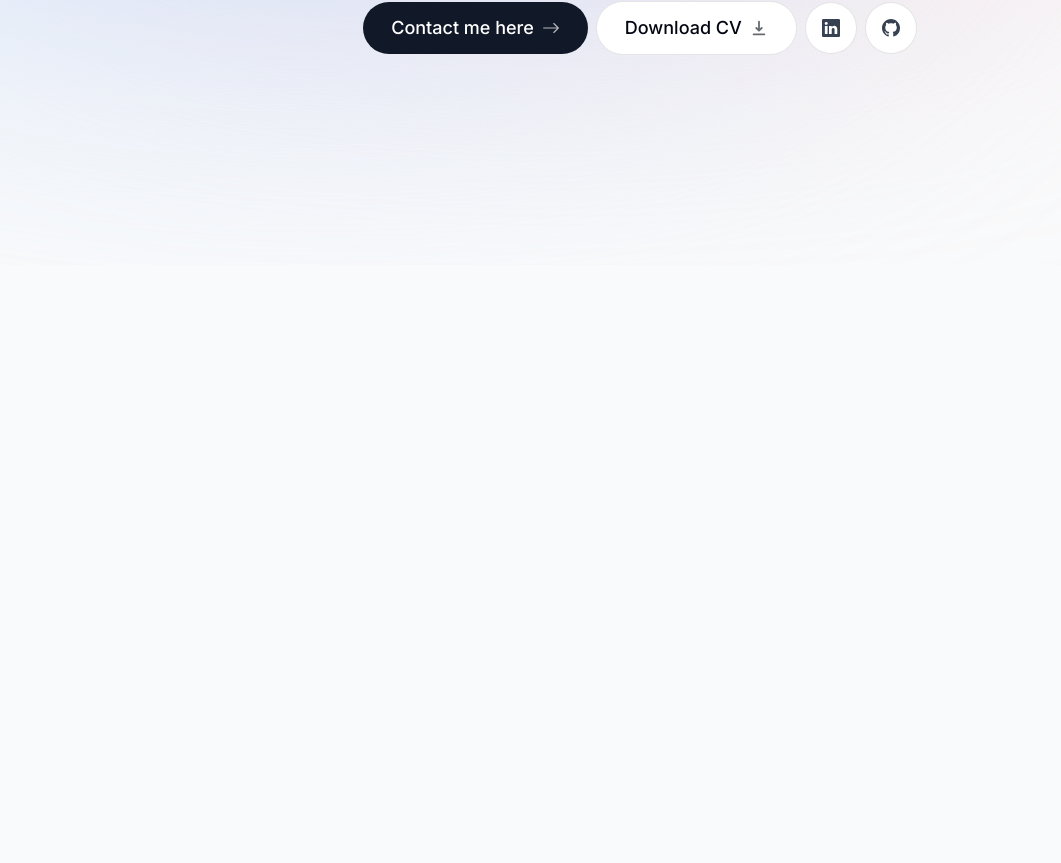
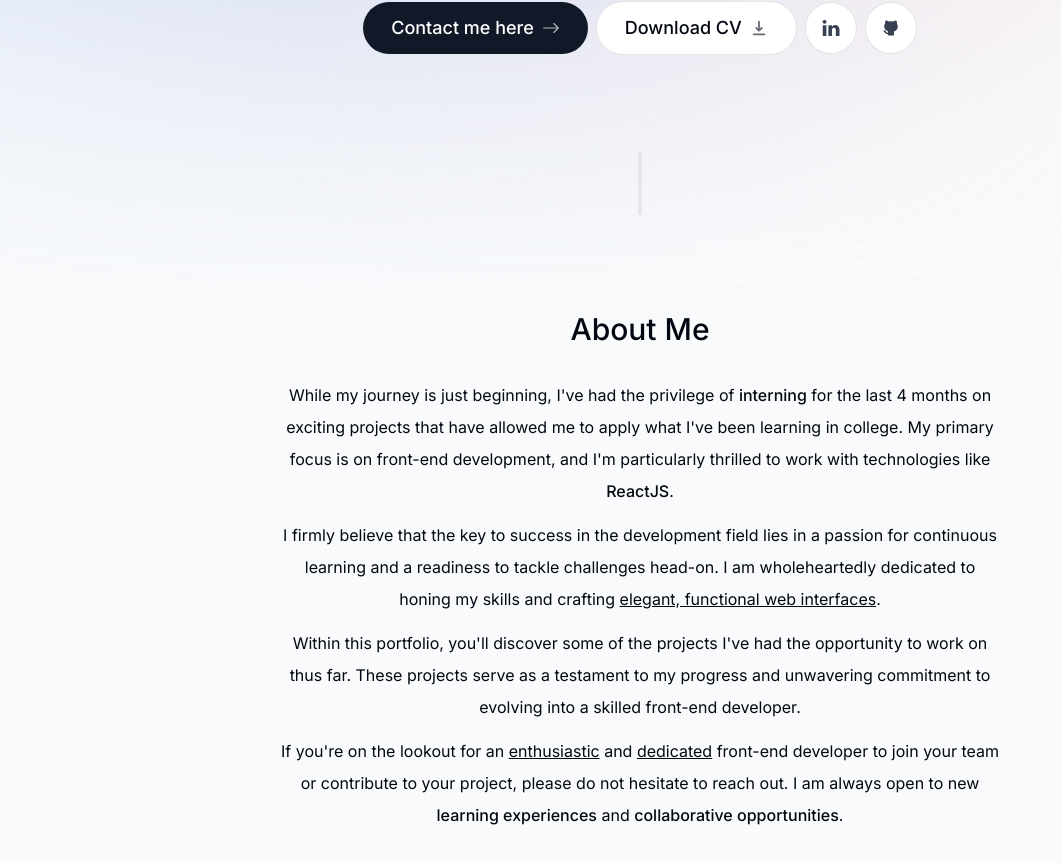
Before and after one commit to leozizz/leozizz.portfolio, a Next.js app: page / in a window 1280 px wide. Shown: the part 535-1398 px from the top of the page, without its empty margins (0-1061 px from the left). Before the commit the page ends 800 px from the top, so only its background shows below. Built offline with nearby package versions, Linux system fonts and the light colour scheme.

Commit message:
Working on Intro and About section

```diff
--- a/src/app/page.tsx
+++ b/src/app/page.tsx
@@ -1,10 +1,14 @@
 import Intro from '@/src/components/Intro'
+import SectionDivider from '../components/SectionDivider'
+import About from '../components/About'
 
 
 export default function Home() {
   return (
     <main className="flex flex-col items-center px-4">
      <Intro />
+     <SectionDivider />
+     <About />
     </main>
   )
 }
--- /dev/null
+++ b/src/components/About.tsx
@@ -0,0 +1,27 @@
+/* eslint-disable react/no-unescaped-entities */
+
+'use client'
+
+import React from 'react'
+import SectionHeading from './SectionHeading'
+import { motion } from 'framer-motion'
+
+export default function About() {
+  return (
+    <motion.section className='mb-28 max-w-[45rem] text-center leading-8 sm:mb-40' initial={{opacity: 0, y: 100}} animate={{opacity: 1, y: 0}} transition={{delay: 0.175}}>
+        <SectionHeading>About me</SectionHeading>
+        <p className='mb-3'>
+            While my journey is just beginning, I've had the privilege of <span className='font-medium'>interning</span> for the last 4 months on exciting projects that have allowed me to apply what I've been learning in college. My primary focus is on front-end development, and I'm particularly thrilled to work with technologies like <span className='font-medium'>ReactJS</span>.
+        </p>
+        <p className='mb-3'>
+            I firmly believe that the key to success in the development field lies in a passion for continuous learning and a readiness to tackle challenges head-on. I am wholeheartedly dedicated to honing my skills and crafting <span className="underline">elegant, functional web interfaces</span>.
+        </p>
+        <p className='mb-3'>
+            Within this portfolio, you'll discover some of the projects I've had the opportunity to work on thus far. These projects serve as a testament to my progress and unwavering commitment to evolving into a skilled front-end developer.
+        </p>
+        <p className='mb-3'>
+            If you're on the lookout for an <span className='underline'>enthusiastic</span> and <span className='underline'>dedicated</span> front-end developer to join your team or contribute to your project, please do not hesitate to reach out. I am always open to new <span className="font-medium">learning experiences</span> and <span className="font-medium">collaborative opportunities</span>.
+        </p>
+    </motion.section>
+  )
+}
--- a/src/components/Intro.jsx
+++ b/src/components/Intro.jsx
@@ -5,7 +5,9 @@ import Image from "next/image";
 import React from "react";
 import { motion } from "framer-motion";
 import Link from "next/link";
-import { BsArrowRight, BsGithub, BsLinkedin } from "react-icons/bs";
+import { BsArrowRight } from "react-icons/bs";
+import { TfiLinkedin } from "react-icons/tfi";
+import { TbBrandGithubFilled } from "react-icons/tb";
 import { HiDownload } from "react-icons/hi";
 
 export default function Intro() {
@@ -84,15 +86,17 @@ export default function Intro() {
         </a>
         <a
           className="bg-white text-gray-700 p-4 flex items-center gap-2 rounded-full outline-none focus:scale-110 hover:scale-110 hover:text-gray-950 active:scale-105 transition border border-black/10"
-          href=""
+          href="https://www.linkedin.com/in/leozizz/"
+          target="_blank"
         >
-          <BsLinkedin />
+          <TfiLinkedin />
         </a>
         <a
           className="bg-white text-gray-700 p-4 flex items-center gap-2 rounded-full outline-none focus:scale-110 hover:scale-110 hover:text-gray-950 active:scale-105 transition border border-black/10"
-          href=""
+          href="https://github.com/leozizz"
+          target="_blank"
         >
-          <BsGithub />
+          <TbBrandGithubFilled />
         </a>
       </motion.div>
     </section>
--- /dev/null
+++ b/src/components/SectionDivider.tsx
@@ -0,0 +1,10 @@
+'use client'
+
+import React from 'react'
+import { motion } from 'framer-motion'
+
+export default function SectionDivider() {
+  return (
+    <motion.div className='bg-gray-200 my-24 h-16 w-1 rounded-full hidden sm:block' initial={{opacity: 0, y: 100}} animate={{opacity: 1, y: 0}} transition={{ delay: 0.125}}></motion.div>
+  )
+}
--- /dev/null
+++ b/src/components/SectionHeading.tsx
@@ -0,0 +1,11 @@
+import React from 'react'
+
+type StringHeadingProps = {
+    children: string;
+}
+
+export default function SectionHeading({children}: StringHeadingProps) {
+  return (
+    <h2 className='text-3xl font-medium capitalize mb-8'>{children}</h2>
+  )
+}
```
